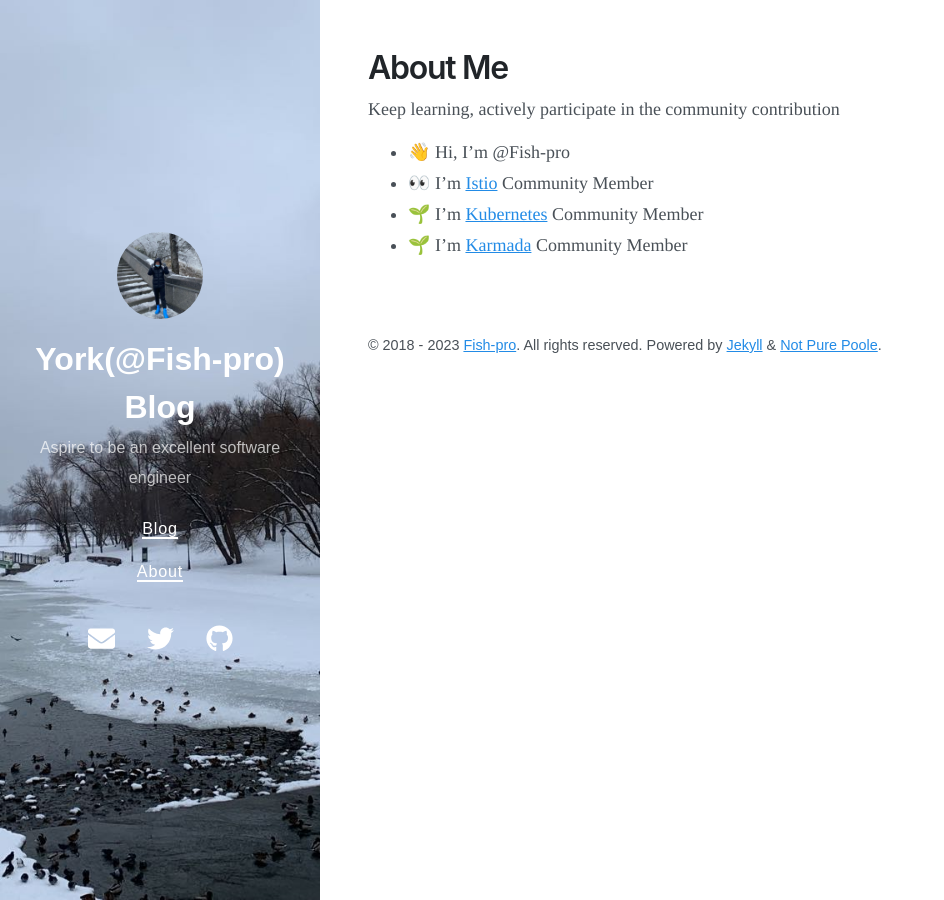
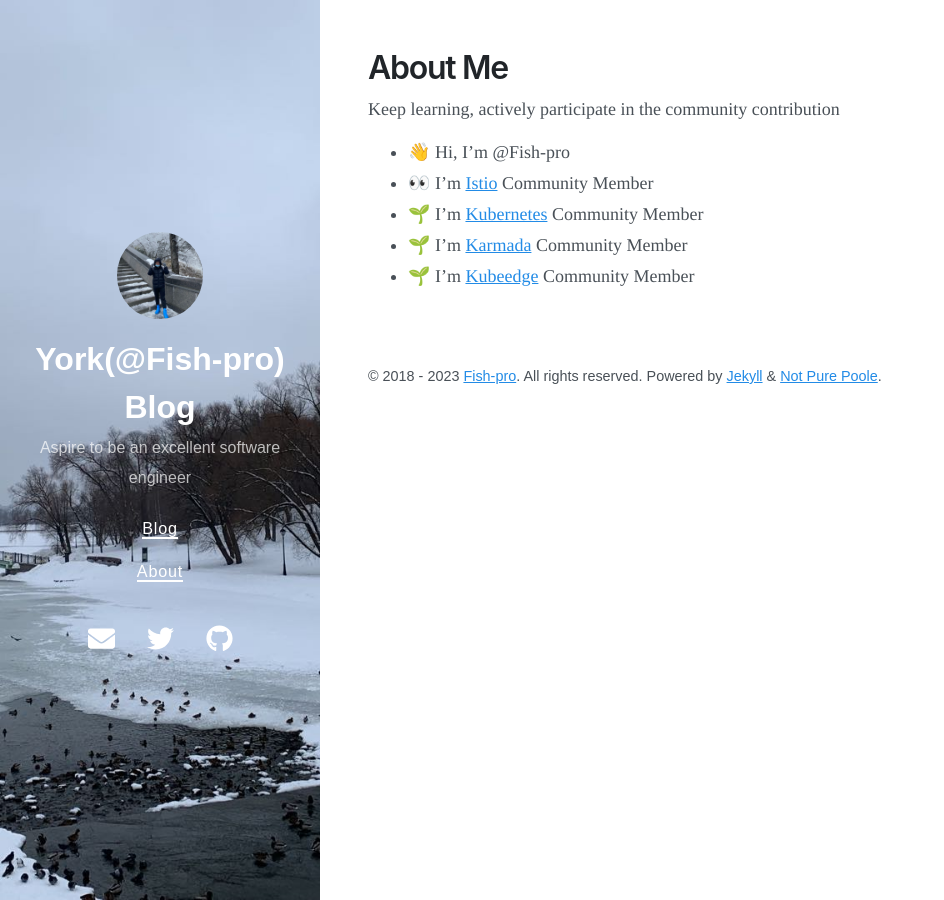
Before and after one commit to Fish-pro/fish-pro.github.io, a Jekyll site: the page built from about.md, in a window 1280 px wide. Shown: the whole page, without its empty margins (0-944 px from the left). Built offline with Jekyll 4.4.1, drawn with Linux system fonts in a browser that asks for light colours; nearby versions of some CDN libraries.

Commit message:
change about

```diff
--- a/about.md
+++ b/about.md
@@ -8,3 +8,4 @@ Keep learning, actively participate in the community contribution
 - 👀 I'm [Istio](https://github.com/istio/istio) Community Member
 - 🌱 I'm [Kubernetes](https://github.com/kubernetes/kubernetes) Community Member
 - 🌱 I'm [Karmada](https://github.com/karmada-io/karmada) Community Member
+- 🌱 I'm [Kubeedge](https://github.com/kubeedge/kubeedge) Community Member
```
Also changed, not shown: _posts/2023-01-03-组件启动顺序links实现原理解析.md (added).
